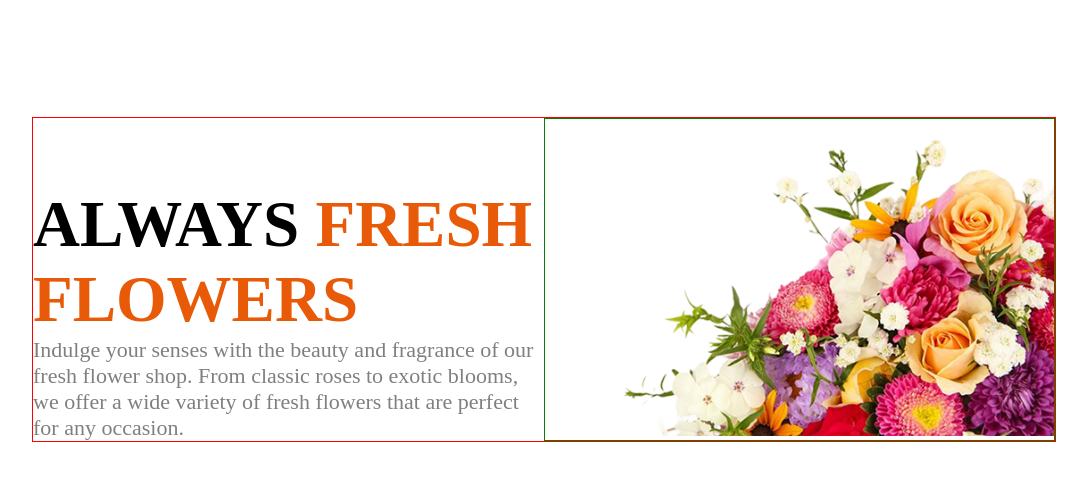
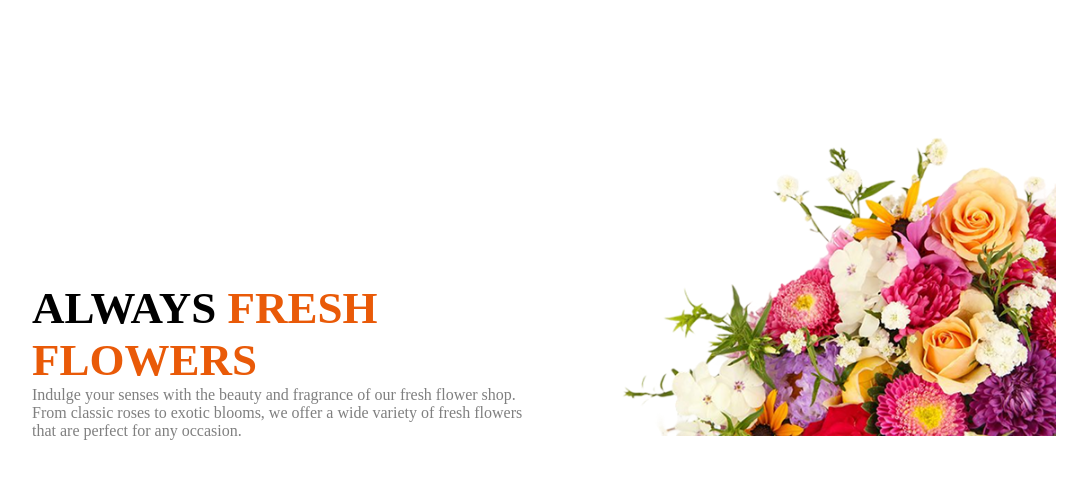
Before and after one commit to MDSainulIslam/ph_assignment_2, a plain HTML site: page index.html in a window 1280 px wide. Shown: the part 90-570 px from the top of the page, without its empty margins (96-1183 px from the left). Drawn offline with Linux system fonts and the light colour scheme.

Commit message:
banner section done

```diff
--- a/styles/style.css
+++ b/styles/style.css
@@ -50,7 +50,6 @@ img{
 /* banner section style */
 .banner{
     width:80%;
-    border:1px solid red;
     margin:120px auto;
     display: flex;
     align-items:flex-end;
@@ -64,7 +63,7 @@ img{
 
 .banner_heading{
     font-weight:700;
-    font-size:65px;
+    font-size:45px;
     color:#E95A08;
 }
 .banner_heading span{
@@ -73,11 +72,10 @@ img{
 
 .banner_text{
     font-weight:400;
-    font-size:22px;
+    font-size:16px;
     color:rgba(0, 0, 0, 0.5);
 }
 
 .banner_img{
     width:50%;
-    border:1px solid green;
 }
```
